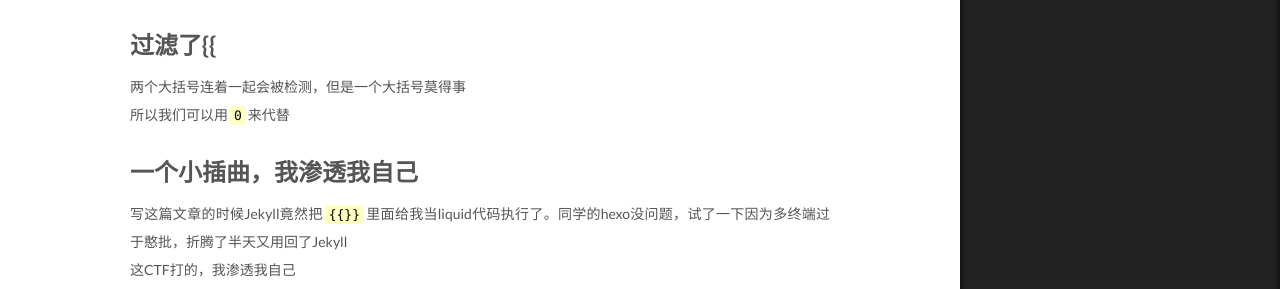
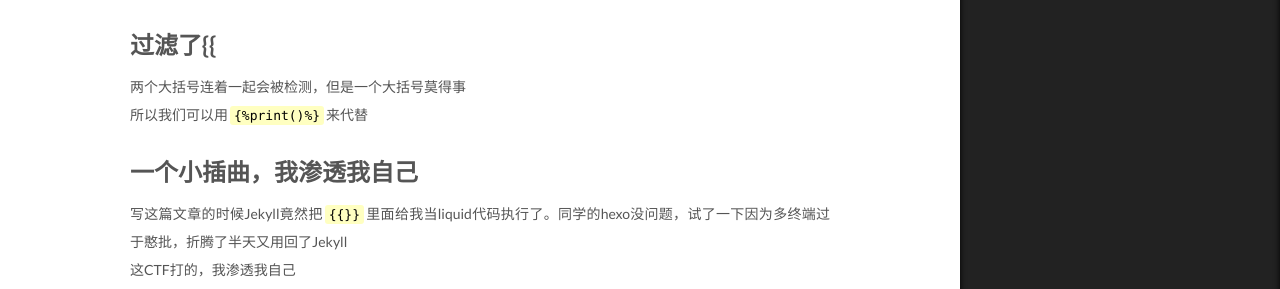
Before and after one commit to AirGoldenFish/airgoldenfish.github.io, a Jekyll site: the page built from _posts/2020-12-22-SSTI.md, in a window 1280 px wide and 1400 px high, scrolled down 1051 px. Shown: the part 375-664 px from the top of the window. Built offline with Jekyll 4.4.1, drawn with Linux system fonts in a browser that asks for light colours.

Commit message:
Update 2020-12-22-SSTI.md

````diff
--- a/_posts/2020-12-22-SSTI.md
+++ b/_posts/2020-12-22-SSTI.md
@@ -48,12 +48,11 @@ XCTF mine1_1
 `args`没被过滤的话也能用。学长也有用`request.cookie.x1`做的，用bp抓包添加cookie值。
 # 过滤了{% raw %}{{{% endraw %}
 两个大括号连着一起会被检测，但是一个大括号莫得事
-所以我们可以用`0`来代替
+所以我们可以用`{% assign openTag = '{%' %}{{ openTag }}print()%}`来代替
 # 一个小插曲，我渗透我自己
 写这篇文章的时候Jekyll竟然把`{% raw %}{{}}{% endraw %}`里面给我当liquid代码执行了。同学的hexo没问题，试了一下因为多终端过于憨批，折腾了半天又用回了Jekyll
 这CTF打的，我渗透我自己
-解决办法
-{% assign openTag = '{%' %}
+解决办法{% assign openTag = '{%' %}
 ```
 {{ openTag }} raw %}
 小爷我要打无数个大括号
````
